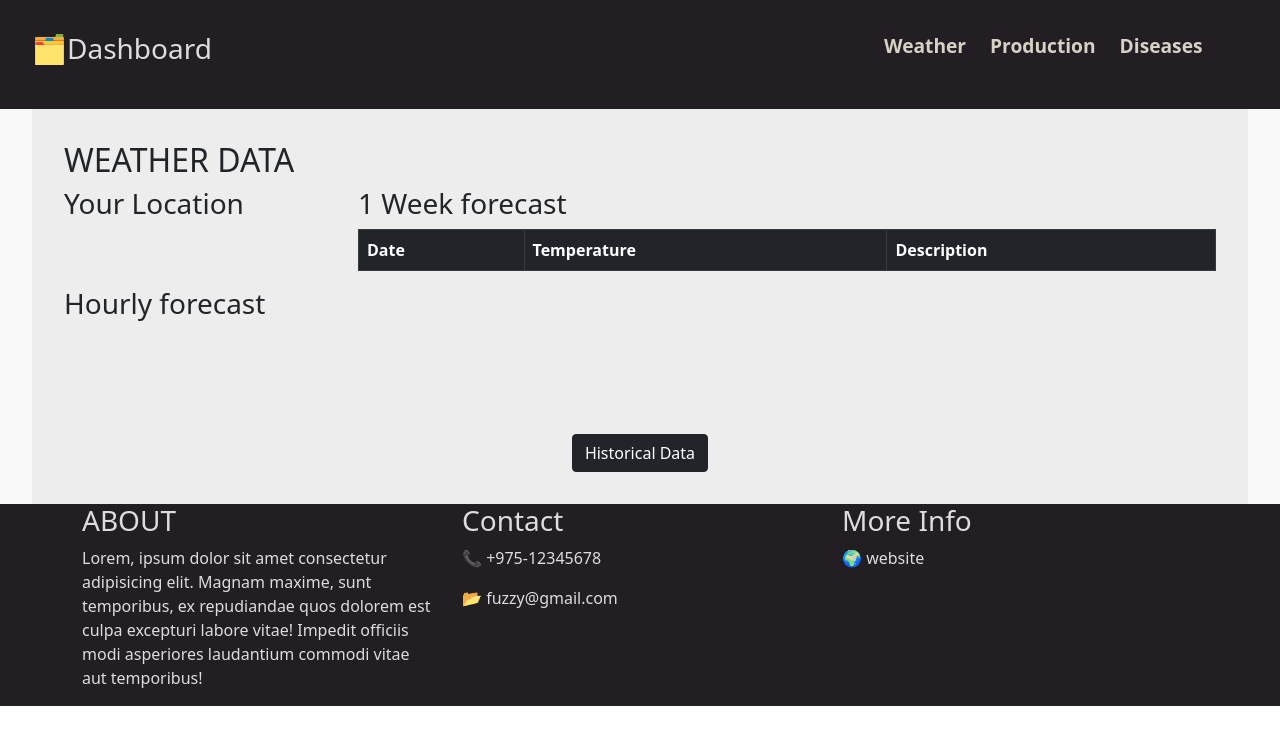
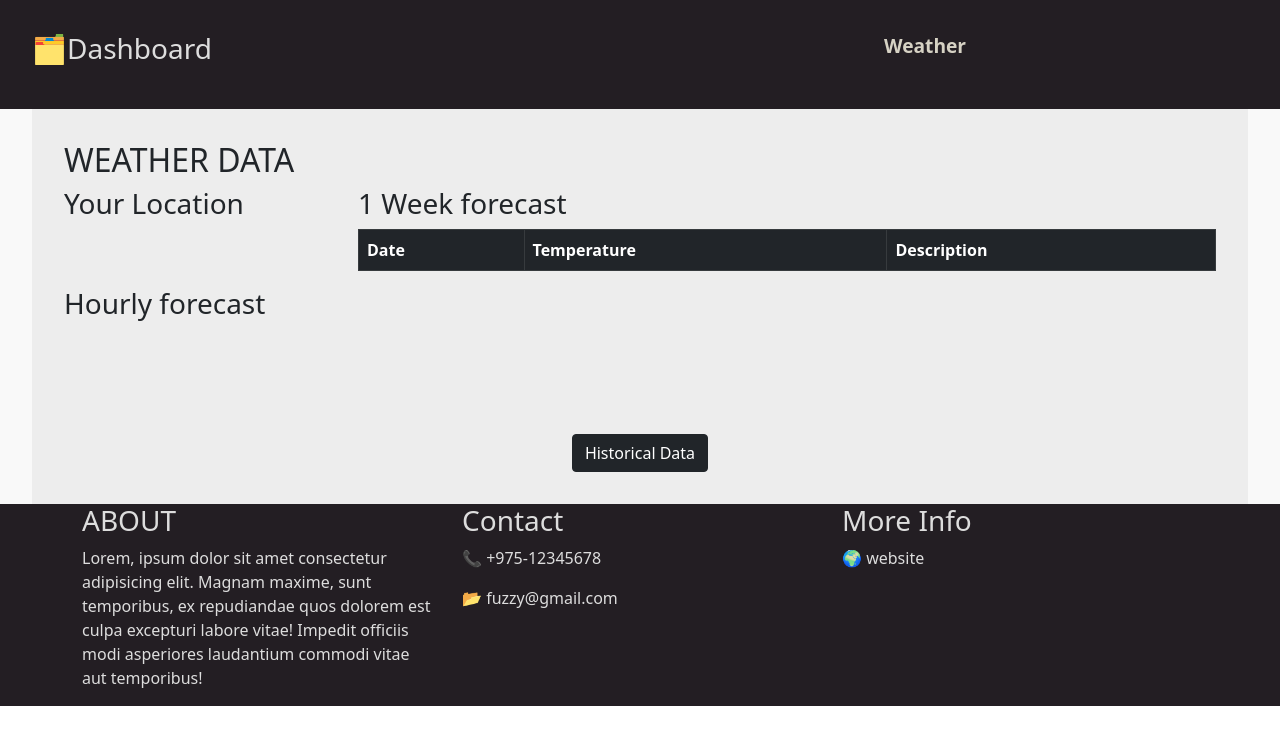
Before and after one commit to KelzangUD/dashboard, a website: page index.html in a window 1280 px wide. Drawn offline with nearby package versions, Linux system fonts and the light colour scheme; no server answers.

Commit message:
Update index.html

```diff
--- a/index.html
+++ b/index.html
@@ -18,8 +18,6 @@
         <div class="header">
             <ul>
                 <li><a href="#weather">Weather</a></li>
-                <li><a href="#production">Production</a></li>
-                <li><a href="#disease">Diseases</a></li>
             </ul>
         </div>
     </nav>
```
